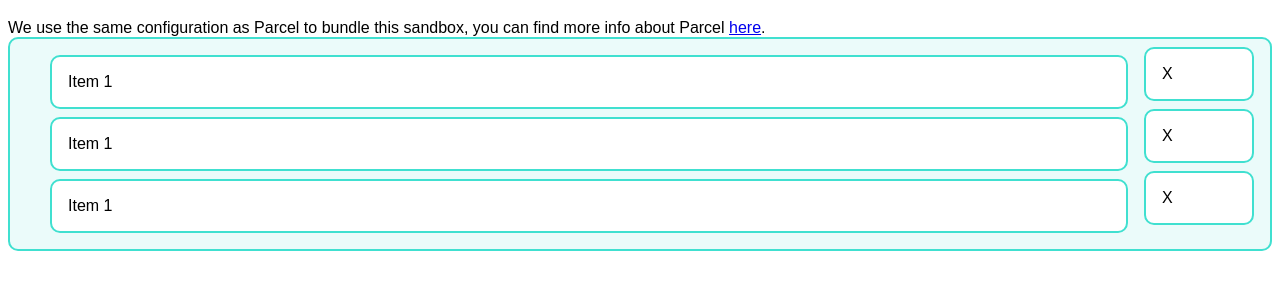
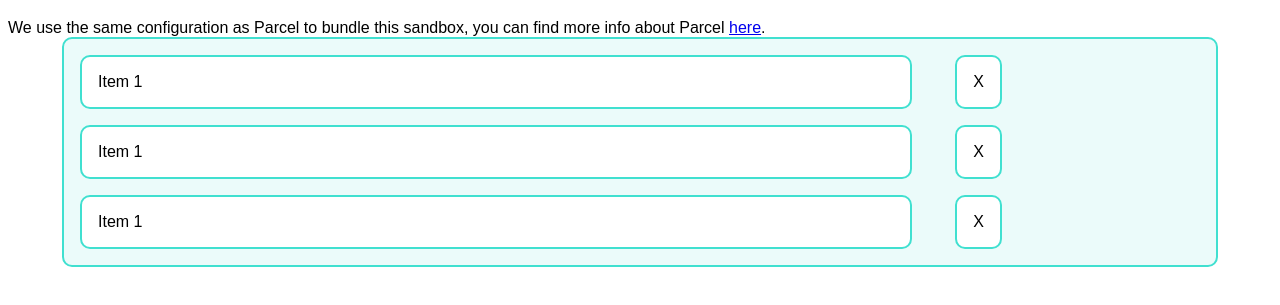
Before and after one commit to dnynwm/todolist, a website built with Parcel: page index.html in a window 1280 px wide. Shown: the part 61-366 px from the top of the page. Built offline with nearby package versions, Linux system fonts and the light colour scheme.

Commit message:
made divs for item lists

```diff
--- a/index.html
+++ b/index.html
@@ -11,18 +11,32 @@
 	<div id="app"></div>
 
 	<div class="list-container">
+		<!--Items and boxes in a div style-->
 		<div>
-		<ul>
-			<li class="list-item">Item 1</li>
-			<li class="list-item">Item 1</li>
-			<li class="list-item">Item 1</li>
-		</ul>
+			<div class="list-item">Item 1</div>
+			<div class="list-item">Item 1</div>
+			<div class="list-item">Item 1</div>
 		</div>
 		<div>
 			<div class="box">X</div>
 			<div class="box">X</div>
 			<div class="box">X</div>
 		</div>
+
+		<!--Items and boxes in a list style-->
+			<!-- <ul>
+			<li class="list-item">Item 1</li>
+			<li class="list-item">Item 1</li>
+			<li class="list-item">Item 1</li>
+		</ul> -->
+		<!-- <div>
+		<ul>
+			<li class="box">X</li>
+			<li class="box">X</li>
+			<li class="box">X</li>
+		</ul>
+		</div> -->
+
 	</div>
 
 	<script src="src/index.js">
--- a/src/styles.css
+++ b/src/styles.css
@@ -16,7 +16,10 @@ body {
 
 .list-container {
   display: grid;
-  grid-template-columns: auto 10%;
+  grid-template-columns: 75% 90px;
+  /* display: flex; */
+  max-width: 90vw;
+  margin: auto;
   border: 2px solid turquoise;
   border-radius: 10px;
   background-color: #ebfbfa;
@@ -31,14 +34,14 @@ li {
 }
 
 .list-item, .box {
-  margin-right: 1rem;
   padding: 1rem;
-  margin-top: .5rem;
+  margin: 1rem;
   border: 2px solid turquoise;
   border-radius: 10px;
   background-color: white;
 }
 
 .box {
-
+  text-align: center;
+  justify-self: end;
 }
```
